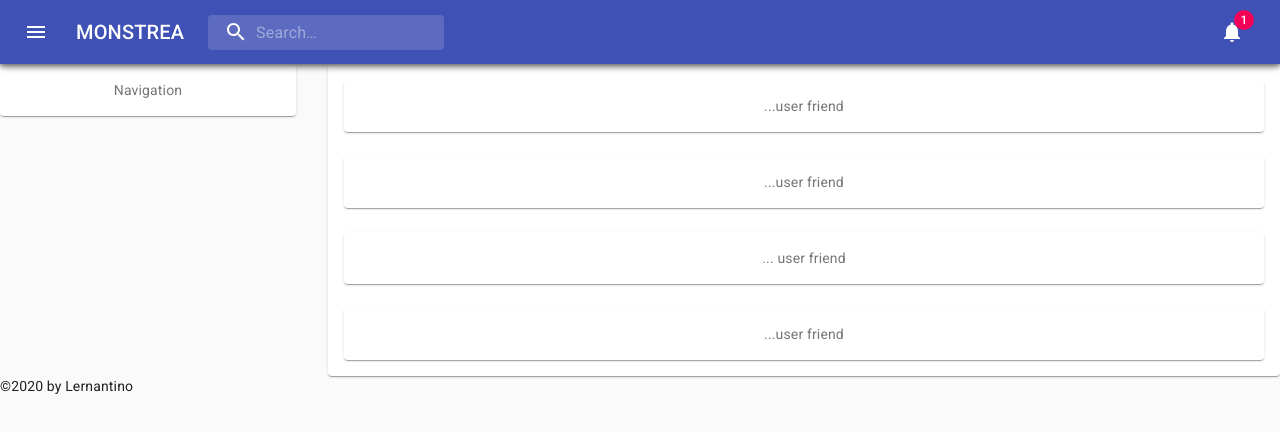
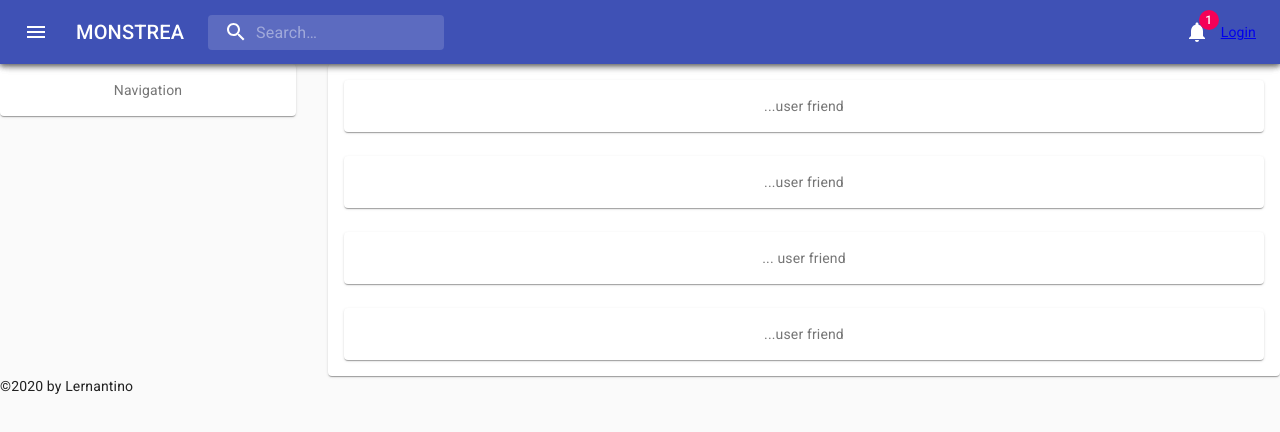
Before and after one commit to down-dive/monstera, a React (Create React App) app in the folder client/: page /friends in a window 1280 px wide. Shown: the top 432 px of the page. Built offline with nearby package versions, Linux system fonts and the light colour scheme.

Commit message:
sign-up/log-out is working

```diff
--- a/client/src/components/Search-bar/index.js
+++ b/client/src/components/Search-bar/index.js
@@ -19,6 +19,11 @@ import NotificationsIcon from "@material-ui/icons/Notifications";
 import InputBase from "@material-ui/core/InputBase";
 import Badge from "@material-ui/core/Badge";
 import DangerButton from "../../components/DangerButton";
+
+import { Link } from 'react-router-dom';
+
+import Auth from '../../utils/auth';
+
 
 const drawerWidth = 240;
 
@@ -153,6 +158,10 @@ function ListItemLink(props) {
 }
 
 export default function PersistentDrawerLeft() {
+  const logout = event => {
+    event.preventDefault();
+    Auth.logout();
+  };
   const classes = useStyles();
   const theme = useTheme();
   const [open, setOpen] = React.useState(false);
@@ -208,6 +217,19 @@ export default function PersistentDrawerLeft() {
               </Badge>
             </IconButton>
           </div>
+          <nav className="text-center">
+          {Auth.loggedIn() ? (
+            <>
+              <a href="/" onClick={logout}>
+                Logout
+              </a>
+            </>
+          ) : (
+            <>
+              <Link to="/signin">Login</Link>
+            </>
+          )}
+        </nav>
         </Toolbar>
       </AppBar>
       <Drawer
--- a/package.json
+++ b/package.json
@@ -5,6 +5,7 @@
   "main": "server/server.js",
   "dependencies": {
     "concurrently": "^6.2.0",
+    "faker": "^5.5.3",
     "react-router-dom": "^5.2.0"
   },
   "devDependencies": {},
```
Also changed, not shown: 1 other file (tests, documents, lock files or other folders).
